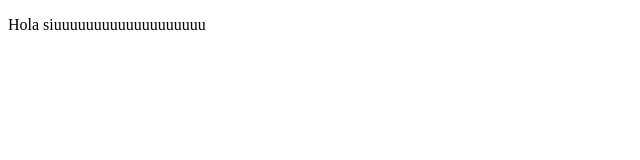
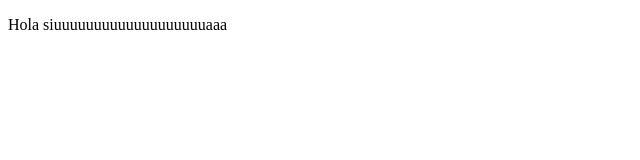
Before and after one commit to Batarse7/ProyectoDemoCursoPrework, a plain HTML site: page index.html in a window 1280 px wide. Shown: the full height of the page, 0-640 px from the left. Drawn offline with Linux system fonts and the light colour scheme.

Commit message:
cambios agregamos aaa

```diff
--- a/index.html
+++ b/index.html
@@ -8,7 +8,7 @@
 </head>
 <body>
     <p>
-        Hola siuuuuuuuuuuuuuuuuuuu
+        Hola siuuuuuuuuuuuuuuuuuuuaaa
     </p>
 </body>
 </html>
```
